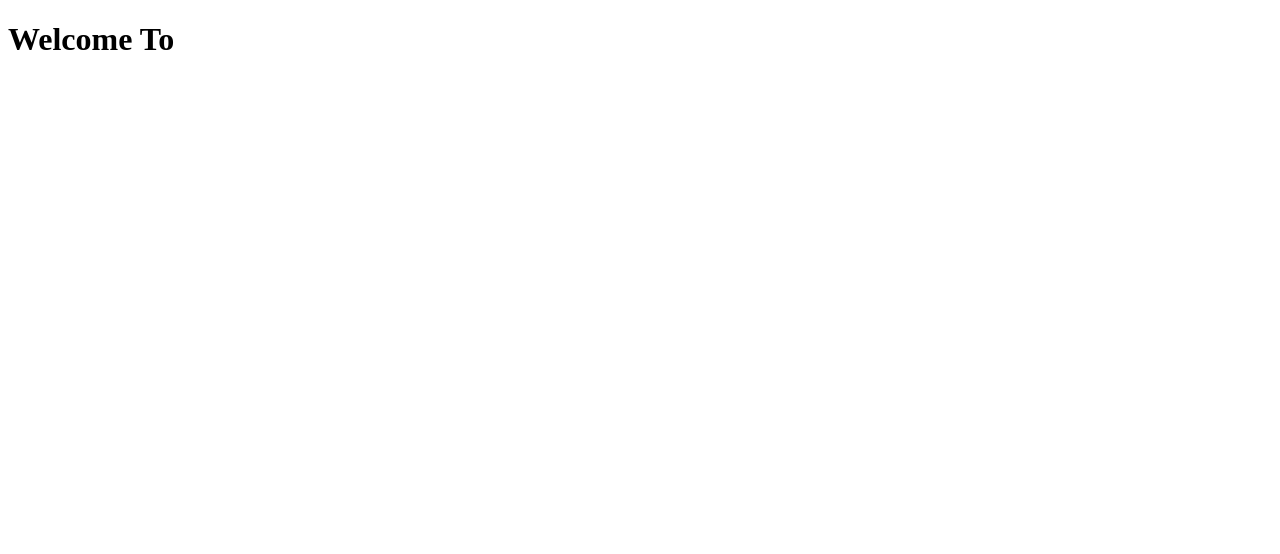
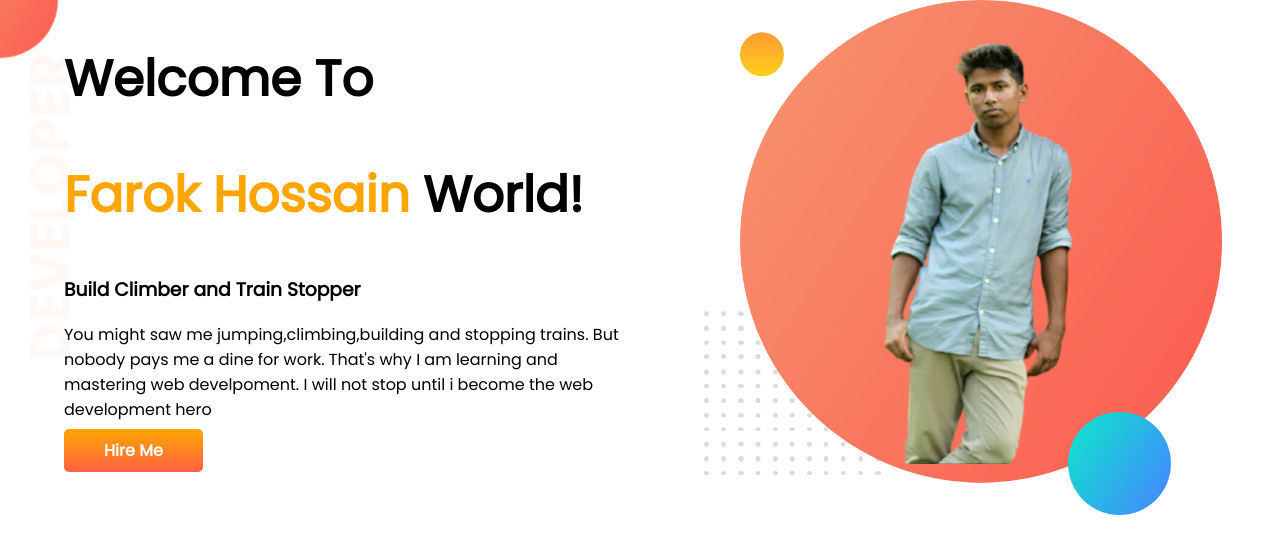
Before and after one commit to Farok-Hossain/eveloper-portfolio, a plain HTML site: page index.html in a window 1280 px wide. Drawn offline with Linux system fonts and the light colour scheme.

Commit message:
banner add

```diff
--- a/index.html
+++ b/index.html
@@ -1,13 +1,34 @@
 <!DOCTYPE html>
 <html lang="en">
+
 <head>
     <meta charset="UTF-8">
     <meta http-equiv="X-UA-Compatible" content="IE=edge">
     <meta name="viewport" content="width=device-width, initial-scale=1.0">
     <title>farok portfolio</title>
+    <link rel="preconnect" href="https://fonts.googleapis.com">
+    <link rel="preconnect" href="https://fonts.gstatic.com" crossorigin>
+    <link href="https://fonts.googleapis.com/css2?family=Poppins&display=swap" rel="stylesheet">
     <link rel="stylesheet" href="style.css">
 </head>
+
 <body>
-    <h1>Welcome To</h1>
+    <section class="top-banner">
+        <div class="half-width">
+            <h1>Welcome To</h1>
+            <h1><span class="orange-color">Farok Hossain</span> World!</h1>
+            <h3>Build Climber and Train Stopper</h3>
+            <p>You might saw me jumping,climbing,building and stopping trains. But nobody pays me a dine for work.
+                That's
+                why I am learning and mastering web develpoment. I will not stop until i become the web development hero
+            </p>
+            <a class="hireMe-button" target="_blank" href="https://github.com/">Hire Me</a>
+        </div>
+
+        <div class="half-width">
+            <img src="images/farok.png" alt="">
+        </div>
+    </section>
 </body>
+
 </html>
--- a/style.css
+++ b/style.css
@@ -0,0 +1,32 @@
+body{
+    font-family: 'Poppins', sans-serif;
+    margin: 0;
+}
+h1{
+    font-size: 50px;
+}
+.orange-color{
+    color: orange;
+}
+section{
+    display: flex;
+}
+.half-width{
+    width: 50%;
+    padding-left: 5%;
+}
+.half-width img{
+    width: 90%;
+}
+.hireMe-button{
+    text-decoration: none;
+    background-image: linear-gradient(orange, tomato);
+    padding: 10px 40px;
+    color: white;
+    font-weight: 700;
+    border-radius: 5px;
+}
+.top-banner{
+    background-image: url(images/top-banner.png);
+    background-repeat: no-repeat;
+}
```
Also changed, not shown: images/farok.png (added), images/top-banner.png (added).
